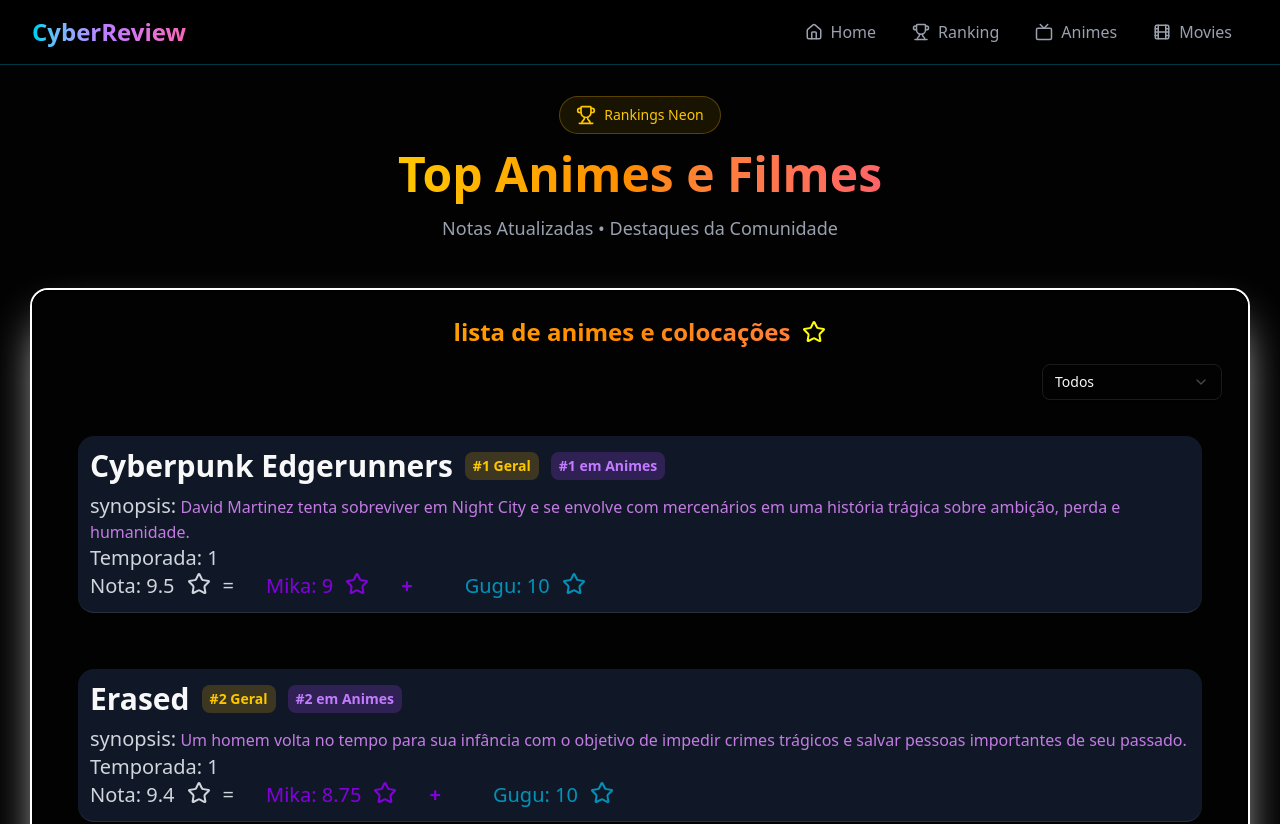
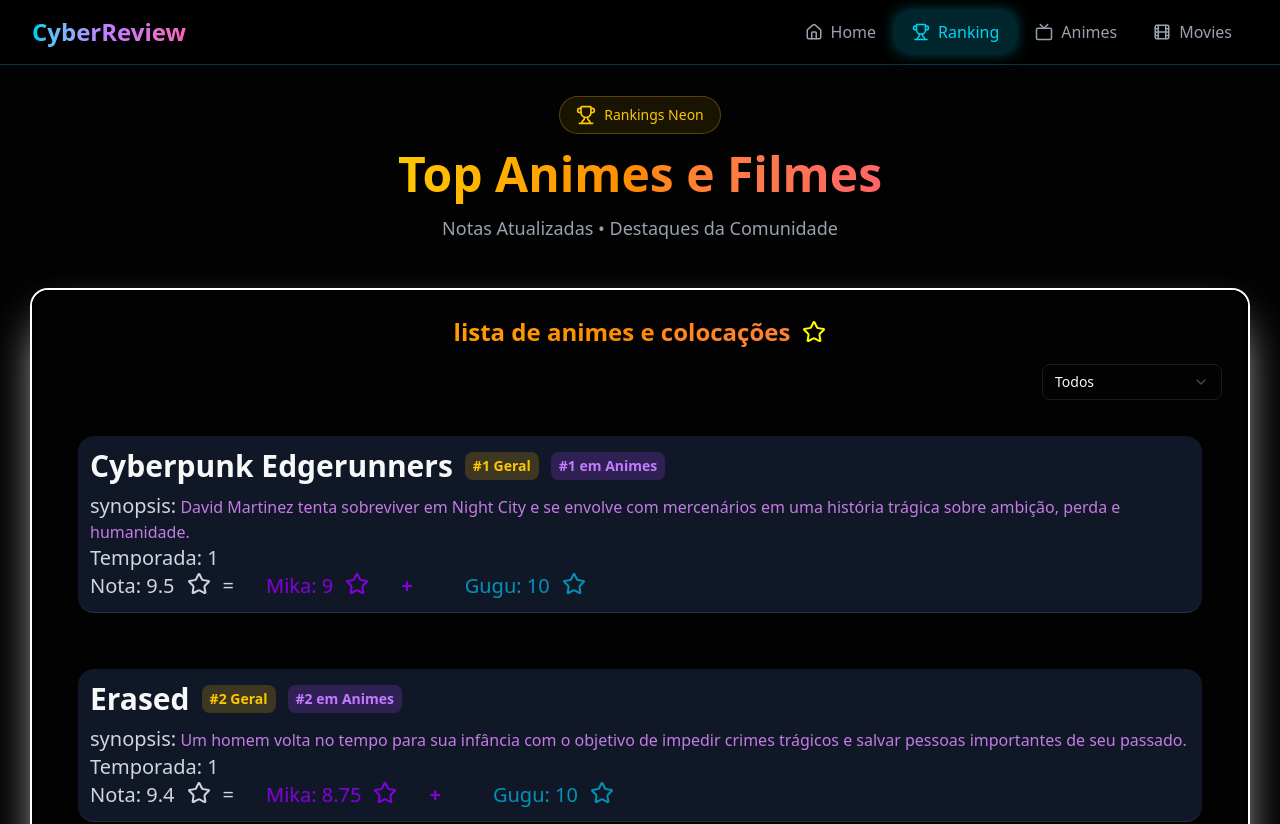
Before and after one commit to gustavoslsj1/micawithc, a Next.js app in the folder roa/: page /ranking in a window 1280 px wide. Shown: the top 824 px of the page. Built offline with nearby package versions, Linux system fonts and the light colour scheme.

Commit message:
arrumando 3.0

```diff
--- a/roa/components/NavBar/page.tsx
+++ b/roa/components/NavBar/page.tsx
@@ -12,7 +12,7 @@ export default function Navbar() {
 
   const navItems = [
     { id: "/", label: "Home", icon: Home },
-    { id: "Ranking", label: "Ranking", icon: Trophy },
+    { id: "ranking", label: "Ranking", icon: Trophy },
     { id: "animes", label: "Animes", icon: Tv },
     { id: "movies", label: "Movies", icon: Film },
   ];
--- a/roa/components/homePage/page.tsx
+++ b/roa/components/homePage/page.tsx
@@ -59,7 +59,7 @@ export default function HomePage() {
             </p>
           </div>
           <button className="hidden sm:flex items-center space-x-2 px-4 py-2 bg-cyan-500/10 border border-cyan-500/30 text-cyan-400 rounded-lg hover:bg-cyan-500/20 transition-all">
-            <Link href="/Ranking"> Ver Rankings</Link>
+            <Link href="/ranking"> Ver Rankings</Link>
             <ArrowRight size={18} />
           </button>
         </div>
```
Lines whose indentation alone changed are shown as unchanged.
